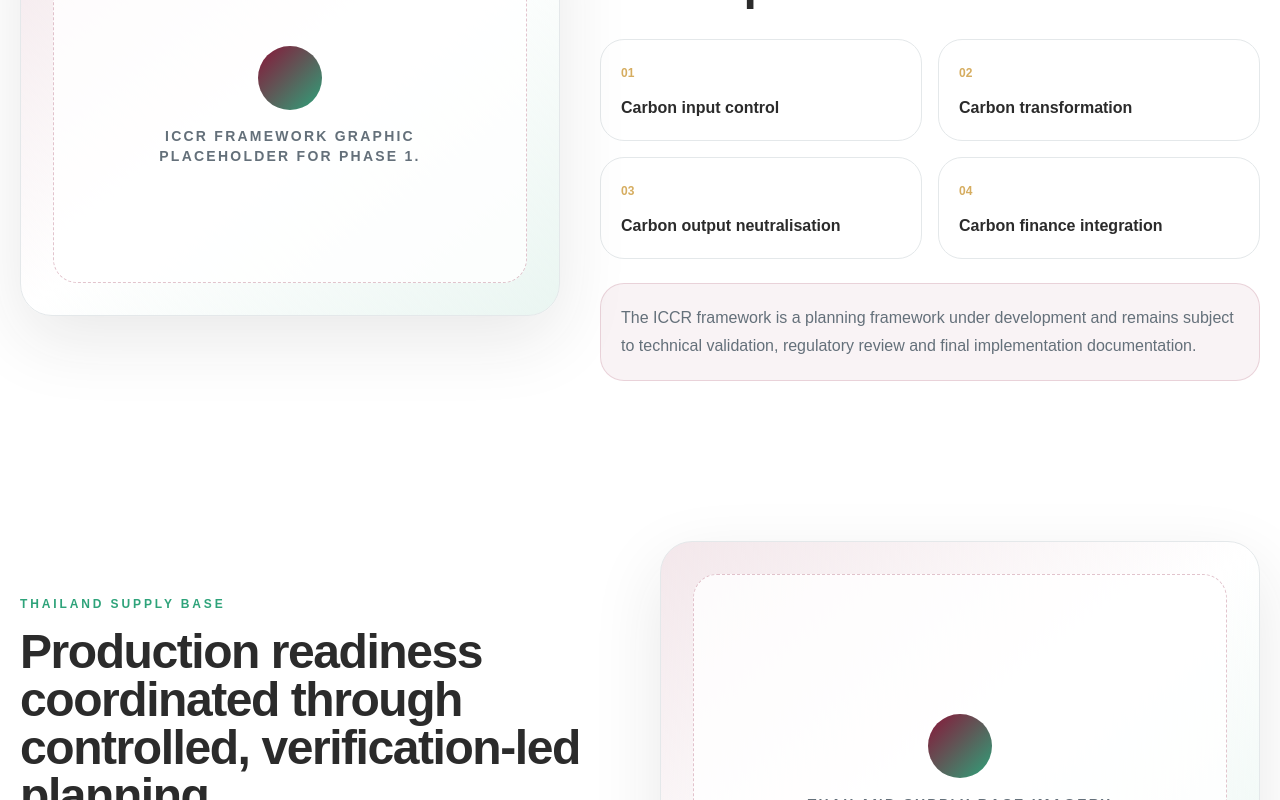
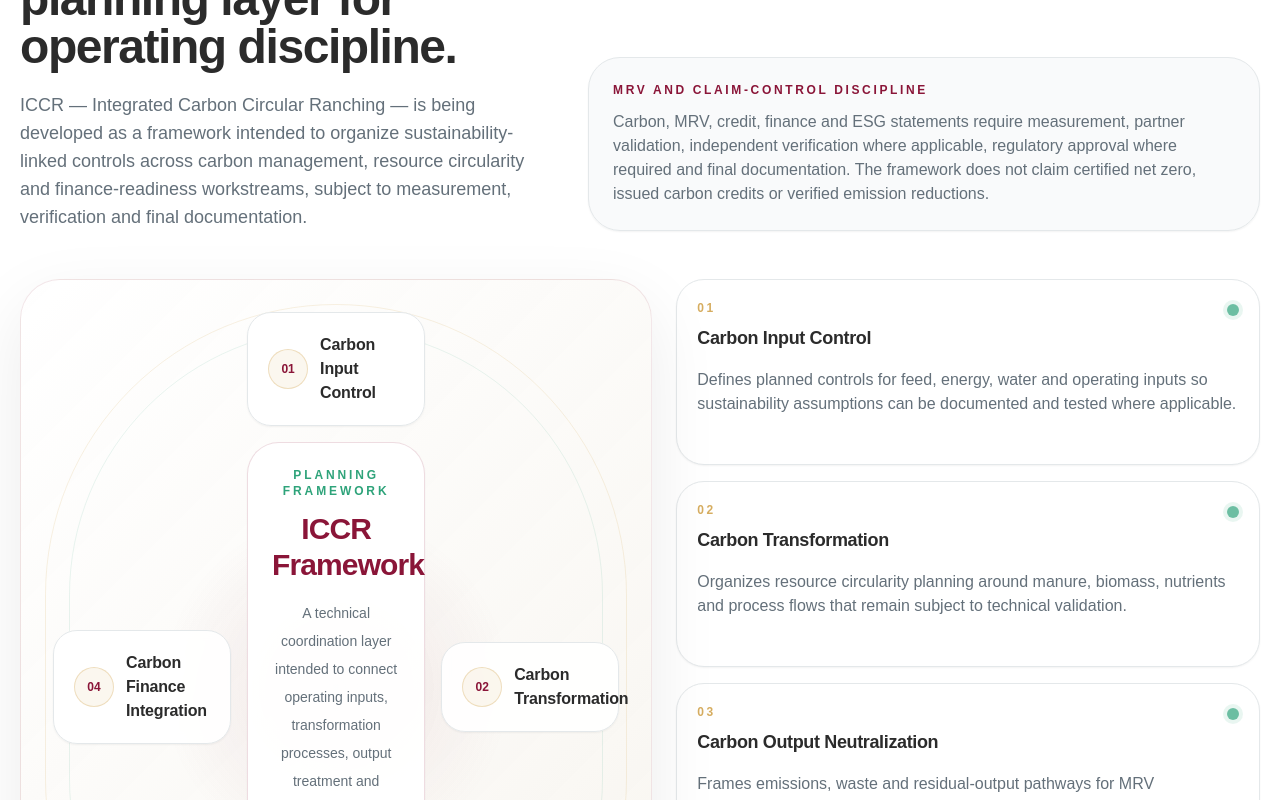
Before and after one commit to anwarlino/pmcs-holdings-website-v2, a Next.js app: page / in a window 1280 px wide. Shown: the part 4180-4980 px from the top of the page. Built offline with nearby package versions, Linux system fonts and the light colour scheme.

Commit message:
Polish ICCR framework section

```diff
--- a/components/sections/IccrFrameworkSection.tsx
+++ b/components/sections/IccrFrameworkSection.tsx
@@ -1,23 +1,69 @@
 import type { LocaleContent } from '@/content/locales/types';
-import { ImageFrame } from '@/components/ui/ImageFrame';
 import { SectionHeading } from '@/components/ui/SectionHeading';
 
 export function IccrFrameworkSection({ dictionary }: { dictionary: LocaleContent }) {
+  const pillars = dictionary.iccr.pillars;
+  const diagramPositions = [
+    'md:col-start-2 md:row-start-1',
+    'md:col-start-3 md:row-start-2',
+    'md:col-start-2 md:row-start-3',
+    'md:col-start-1 md:row-start-2',
+  ];
+
   return (
-    <section id="iccr" className="py-20">
-      <div className="mx-auto grid max-w-7xl items-center gap-10 px-5 lg:grid-cols-[0.9fr_1.1fr]">
-        <ImageFrame alt={dictionary.iccr.imageAlt} caption={dictionary.iccr.imageCaption} />
-        <div>
-          <SectionHeading eyebrow={dictionary.iccr.eyebrow} title={dictionary.iccr.title} align="left" />
-          <div className="mt-8 grid gap-4 sm:grid-cols-2">
-            {dictionary.iccr.pillars.map((pillar, index) => (
-              <div key={pillar} className="rounded-3xl border border-pmcs-line bg-white p-5">
-                <span className="text-xs font-black text-pmcs-gold">0{index + 1}</span>
-                <p className="mt-3 font-bold text-pmcs-charcoal">{pillar}</p>
+    <section id="iccr" className="overflow-hidden bg-white py-20 md:py-24">
+      <div className="mx-auto max-w-7xl px-5">
+        <div className="grid gap-10 lg:grid-cols-[0.88fr_1.12fr] lg:items-end">
+          <SectionHeading eyebrow={dictionary.iccr.eyebrow} title={dictionary.iccr.title} body={dictionary.iccr.body} align="left" />
+          <div className="rounded-[2rem] border border-pmcs-line bg-pmcs-light/70 p-5 shadow-sm md:p-6">
+            <p className="text-xs font-black uppercase tracking-[0.22em] text-pmcs-maroon">{dictionary.iccr.noteLabel}</p>
+            <p className="mt-3 text-sm leading-7 text-pmcs-muted md:text-base">{dictionary.iccr.note}</p>
+          </div>
+        </div>
+
+        <div className="mt-12 grid gap-6 lg:grid-cols-[1.04fr_0.96fr] lg:items-stretch">
+          <div
+            className="relative rounded-[2.5rem] border border-pmcs-maroon/10 bg-[radial-gradient(circle_at_center,rgba(122,31,43,0.10),transparent_34%),linear-gradient(135deg,#ffffff,rgba(247,244,238,0.92))] p-5 shadow-[0_24px_70px_rgba(31,31,31,0.08)] md:p-8"
+            aria-label={dictionary.iccr.frameworkAria}
+          >
+            <div className="absolute inset-6 rounded-full border border-pmcs-gold/25 opacity-70" aria-hidden="true" />
+            <div className="absolute inset-12 rounded-full border border-pmcs-green/15 opacity-70" aria-hidden="true" />
+            <div className="relative grid gap-4 md:grid-cols-3 md:grid-rows-[auto_auto_auto] md:items-center">
+              <div className="md:col-start-2 md:row-start-2">
+                <div className="rounded-[2rem] border border-pmcs-maroon/15 bg-white/95 p-6 text-center shadow-sm">
+                  <p className="text-xs font-black uppercase tracking-[0.24em] text-pmcs-green">{dictionary.iccr.frameworkLabel}</p>
+                  <h3 className="mt-3 text-2xl font-black tracking-[-0.03em] text-pmcs-maroon md:text-3xl">{dictionary.iccr.frameworkTitle}</h3>
+                  <p className="mt-4 text-sm leading-7 text-pmcs-muted">{dictionary.iccr.frameworkBody}</p>
+                </div>
               </div>
+
+              {pillars.map((pillar, index) => (
+                <article key={pillar.title} className={`${diagramPositions[index]} rounded-[1.5rem] border border-pmcs-line bg-white/90 p-5 shadow-sm backdrop-blur-sm`}>
+                  <div className="flex items-center gap-3">
+                    <span className="flex h-10 w-10 shrink-0 items-center justify-center rounded-full border border-pmcs-gold/35 bg-pmcs-gold/10 text-xs font-black text-pmcs-maroon">
+                      {String(index + 1).padStart(2, '0')}
+                    </span>
+                    <h4 className="text-sm font-black tracking-[-0.01em] text-pmcs-charcoal md:text-base">{pillar.title}</h4>
+                  </div>
+                </article>
+              ))}
+            </div>
+          </div>
+
+          <div className="grid gap-4 sm:grid-cols-2 lg:grid-cols-1">
+            {pillars.map((pillar, index) => (
+              <article key={`${pillar.title}-detail`} className="group rounded-[1.75rem] border border-pmcs-line bg-white p-5 shadow-sm transition duration-200 hover:border-pmcs-gold/50 hover:shadow-md motion-reduce:transition-none">
+                <div className="flex items-start justify-between gap-4">
+                  <div>
+                    <p className="text-xs font-black uppercase tracking-[0.2em] text-pmcs-gold">{String(index + 1).padStart(2, '0')}</p>
+                    <h3 className="mt-2 text-lg font-black tracking-[-0.02em] text-pmcs-charcoal">{pillar.title}</h3>
+                  </div>
+                  <span className="mt-1 h-3 w-3 shrink-0 rounded-full bg-pmcs-green/70 ring-4 ring-pmcs-green/10" aria-hidden="true" />
+                </div>
+                <p className="mt-4 text-sm leading-7 text-pmcs-muted md:text-base">{pillar.body}</p>
+              </article>
             ))}
           </div>
-          <p className="mt-6 rounded-3xl border border-pmcs-maroon/15 bg-pmcs-maroon/5 p-5 leading-7 text-pmcs-muted">{dictionary.iccr.note}</p>
         </div>
       </div>
     </section>
--- a/content/locales/ar.ts
+++ b/content/locales/ar.ts
@@ -145,11 +145,20 @@ export const ar: LocaleContent = {
   },
   iccr: {
     eyebrow: 'إطار ICCR',
-    title: 'أربعة ركائز تخطيط لتطوير ممر مرتبط بالاستدامة.',
-    pillars: ['التحكم في مدخلات الكربون', 'تحويل الكربون', 'تحييد مخرجات الكربون', 'تكامل تمويل الكربون'],
-    note: 'إطار ICCR هو إطار تخطيط قيد التطوير ويظل خاضعاً للتحقق الفني والمراجعة التنظيمية ووثائق التنفيذ النهائية.',
-    imageAlt: 'صورة بديلة لتخطيط إطار الاستدامة ICCR',
-    imageCaption: 'رسم بديل لإطار ICCR في المرحلة الأولى.',
+    title: 'Integrated Carbon Circular Ranching كطبقة تخطيط لانضباط التشغيل.',
+    body: 'يجري تطوير ICCR — Integrated Carbon Circular Ranching — كإطار يهدف إلى تنظيم ضوابط مرتبطة بالاستدامة عبر إدارة الكربون ودائرية الموارد ومسارات جاهزية التمويل، مع خضوع ذلك للقياس والتحقق والوثائق النهائية.',
+    frameworkAria: 'مخطط إطار ICCR بتقنية CSS فقط يربط أربع ركائز تخطيط حول إطار ICCR المركزي',
+    frameworkLabel: 'إطار تخطيط',
+    frameworkTitle: 'إطار ICCR',
+    frameworkBody: 'طبقة تنسيق فنية تهدف إلى ربط المدخلات التشغيلية وعمليات التحويل ومعالجة المخرجات وجاهزية تمويل الكربون، دون ادعاء نتائج معتمدة.',
+    pillars: [
+      { title: 'Carbon Input Control', body: 'يحدد ضوابط مخططة للأعلاف والطاقة والمياه والمدخلات التشغيلية حتى يمكن توثيق افتراضات الاستدامة واختبارها حيثما ينطبق ذلك.' },
+      { title: 'Carbon Transformation', body: 'ينظم تخطيط دائرية الموارد حول السماد والكتلة الحيوية والمغذيات وتدفقات العمليات، مع بقاء ذلك خاضعاً للتحقق الفني.' },
+      { title: 'Carbon Output Neutralization', body: 'يؤطر مسارات الانبعاثات والنفايات والمخرجات المتبقية لتطوير MRV وتخطيط التخفيف ومراجعة الشركاء قبل تقديم أي ادعاءات.' },
+      { title: 'Carbon Finance Integration', body: 'يعد مدخلات العناية الواجبة لمفاهيم التمويل المرتبط بالاستدامة، مع خضوع أي أرصدة أو إيرادات أو ادعاءات ESG للتحقق والموافقات.' },
+    ],
+    noteLabel: 'انضباط MRV وضبط الادعاءات',
+    note: 'تتطلب بيانات الكربون وMRV والأرصدة والتمويل وESG القياس وتأكيد الشركاء والتحقق المستقل حيثما ينطبق ذلك والموافقة التنظيمية عند الحاجة والوثائق النهائية. لا يدعي الإطار صافي صفري معتمد أو أرصدة كربون صادرة أو تخفيضات انبعاثات متحققاً منها.',
   },
   supply: {
     eyebrow: 'قاعدة الإمداد في تايلاند',
--- a/content/locales/en.ts
+++ b/content/locales/en.ts
@@ -145,11 +145,20 @@ export const en: LocaleContent = {
   },
   iccr: {
     eyebrow: 'ICCR framework',
-    title: 'Four planning pillars for sustainability-linked corridor development.',
-    pillars: ['Carbon input control', 'Carbon transformation', 'Carbon output neutralisation', 'Carbon finance integration'],
-    note: 'The ICCR framework is a planning framework under development and remains subject to technical validation, regulatory review and final implementation documentation.',
-    imageAlt: 'Placeholder visual for ICCR sustainability framework planning',
-    imageCaption: 'ICCR framework graphic placeholder for Phase 1.',
+    title: 'Integrated Carbon Circular Ranching as a planning layer for operating discipline.',
+    body: 'ICCR — Integrated Carbon Circular Ranching — is being developed as a framework intended to organize sustainability-linked controls across carbon management, resource circularity and finance-readiness workstreams, subject to measurement, verification and final documentation.',
+    frameworkAria: 'CSS-only ICCR framework diagram connecting four planning pillars around the central ICCR framework',
+    frameworkLabel: 'Planning framework',
+    frameworkTitle: 'ICCR Framework',
+    frameworkBody: 'A technical coordination layer intended to connect operating inputs, transformation processes, output treatment and carbon-finance readiness without claiming certified results.',
+    pillars: [
+      { title: 'Carbon Input Control', body: 'Defines planned controls for feed, energy, water and operating inputs so sustainability assumptions can be documented and tested where applicable.' },
+      { title: 'Carbon Transformation', body: 'Organizes resource circularity planning around manure, biomass, nutrients and process flows that remain subject to technical validation.' },
+      { title: 'Carbon Output Neutralization', body: 'Frames emissions, waste and residual-output pathways for MRV development, mitigation planning and partner review before any claims are made.' },
+      { title: 'Carbon Finance Integration', body: 'Prepares diligence inputs for sustainability-linked finance concepts, with any credits, revenues or ESG claims subject to verification and approvals.' },
+    ],
+    noteLabel: 'MRV and claim-control discipline',
+    note: 'Carbon, MRV, credit, finance and ESG statements require measurement, partner validation, independent verification where applicable, regulatory approval where required and final documentation. The framework does not claim certified net zero, issued carbon credits or verified emission reductions.',
   },
   supply: {
     eyebrow: 'Thailand supply base',
--- a/content/locales/th.ts
+++ b/content/locales/th.ts
@@ -145,11 +145,20 @@ export const th: LocaleContent = {
   },
   iccr: {
     eyebrow: 'กรอบ ICCR',
-    title: 'สี่เสาหลักด้านการวางแผนสำหรับการพัฒนาทางเดินที่เชื่อมโยงกับความยั่งยืน',
-    pillars: ['การควบคุมคาร์บอนขาเข้า', 'การแปลงสภาพคาร์บอน', 'การทำให้คาร์บอนขาออกเป็นกลาง', 'การบูรณาการการเงินคาร์บอน'],
-    note: 'กรอบ ICCR เป็นกรอบการวางแผนที่อยู่ระหว่างการพัฒนา และยังขึ้นอยู่กับการตรวจสอบทางเทคนิค การพิจารณาด้านกฎระเบียบ และเอกสารการดำเนินงานขั้นสุดท้าย',
-    imageAlt: 'ภาพตัวแทนสำหรับการวางแผนกรอบความยั่งยืน ICCR',
-    imageCaption: 'กราฟิกตัวแทนกรอบ ICCR สำหรับระยะที่ 1',
+    title: 'Integrated Carbon Circular Ranching ในฐานะชั้นการวางแผนสำหรับวินัยการดำเนินงาน',
+    body: 'ICCR — Integrated Carbon Circular Ranching — กำลังถูกพัฒนาเป็นกรอบที่มีวัตถุประสงค์เพื่อจัดระเบียบการควบคุมที่เชื่อมโยงกับความยั่งยืน ครอบคลุมการจัดการคาร์บอน ความหมุนเวียนของทรัพยากร และงานความพร้อมด้านการเงิน โดยขึ้นอยู่กับการวัด การตรวจสอบ และเอกสารขั้นสุดท้าย',
+    frameworkAria: 'แผนภาพกรอบ ICCR แบบ CSS เท่านั้นที่เชื่อมโยงสี่เสาหลักการวางแผนรอบกรอบ ICCR กลาง',
+    frameworkLabel: 'กรอบการวางแผน',
+    frameworkTitle: 'กรอบ ICCR',
+    frameworkBody: 'ชั้นการประสานงานเชิงเทคนิคที่มีวัตถุประสงค์เพื่อเชื่อมโยงปัจจัยนำเข้า กระบวนการแปรรูป การจัดการผลลัพธ์ และความพร้อมด้านการเงินคาร์บอน โดยไม่อ้างผลลัพธ์ที่ได้รับการรับรอง',
+    pillars: [
+      { title: 'Carbon Input Control', body: 'กำหนดการควบคุมที่วางแผนไว้สำหรับอาหารสัตว์ พลังงาน น้ำ และปัจจัยดำเนินงาน เพื่อให้สมมติฐานด้านความยั่งยืนสามารถจัดทำเป็นเอกสารและทดสอบได้เมื่อเกี่ยวข้อง' },
+      { title: 'Carbon Transformation', body: 'จัดระเบียบการวางแผนความหมุนเวียนของทรัพยากรรอบมูลสัตว์ ชีวมวล สารอาหาร และการไหลของกระบวนการ ซึ่งยังขึ้นอยู่กับการยืนยันทางเทคนิค' },
+      { title: 'Carbon Output Neutralization', body: 'กำหนดกรอบเส้นทางการปล่อย ของเสีย และผลลัพธ์คงเหลือ สำหรับการพัฒนา MRV การวางแผนลดผลกระทบ และการทบทวนโดยพันธมิตรก่อนการกล่าวอ้างใด ๆ' },
+      { title: 'Carbon Finance Integration', body: 'เตรียมข้อมูลตรวจสอบสถานะสำหรับแนวคิดการเงินที่เชื่อมโยงกับความยั่งยืน โดยเครดิต รายได้ หรือถ้อยคำ ESG ใด ๆ ขึ้นอยู่กับการตรวจสอบและการอนุมัติ' },
+    ],
+    noteLabel: 'วินัยด้าน MRV และการควบคุมถ้อยคำ',
+    note: 'ข้อความเกี่ยวกับคาร์บอน MRV เครดิต การเงิน และ ESG ต้องอาศัยการวัด การยืนยันจากพันธมิตร การตรวจสอบอิสระเมื่อเกี่ยวข้อง การอนุมัติตามกฎระเบียบเมื่อจำเป็น และเอกสารขั้นสุดท้าย กรอบนี้ไม่ได้อ้างว่าสุทธิเป็นศูนย์ที่ได้รับการรับรอง มีเครดิตคาร์บอนที่ออกแล้ว หรือมีการลดการปล่อยที่ได้รับการตรวจสอบแล้ว',
   },
   supply: {
     eyebrow: 'ฐานอุปทานประเทศไทย',
```
Also changed, not shown: content/locales/types.ts (+7 -3 lines).
